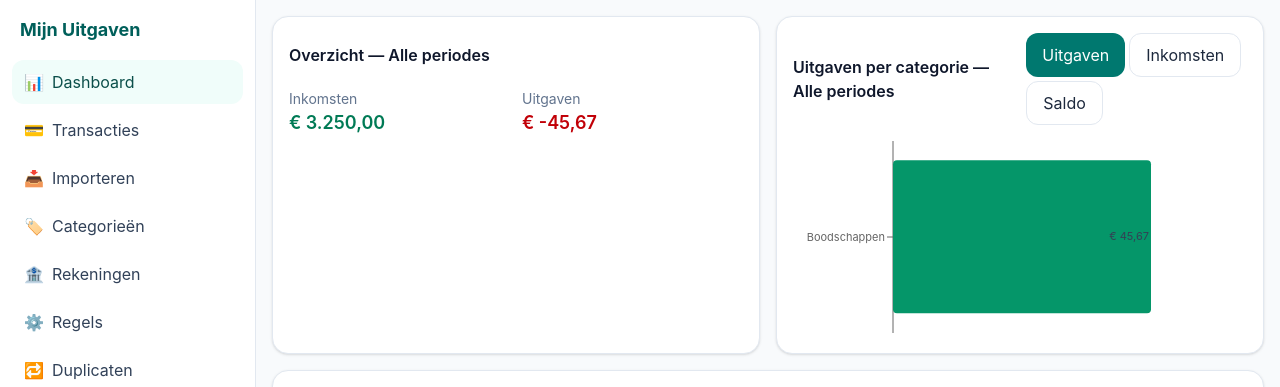
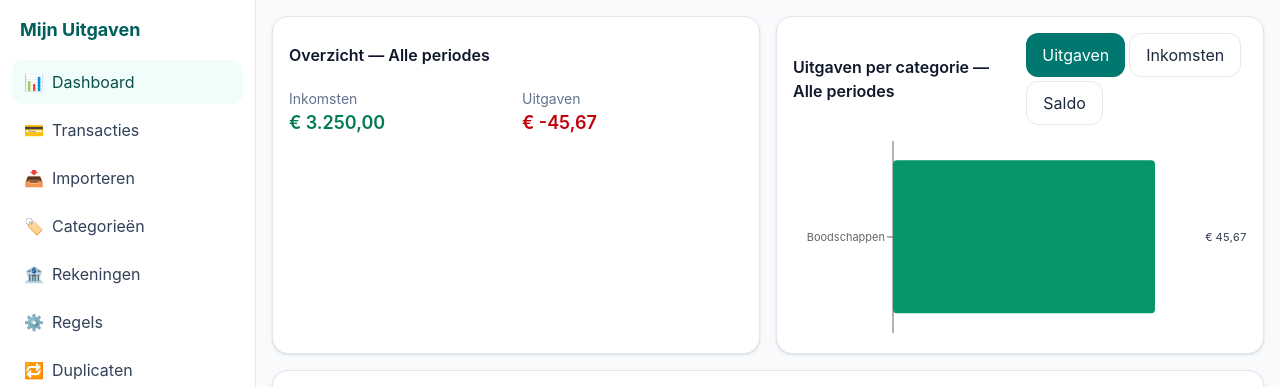
Before and after one commit to migila1/testsite, a React (Vite) app: page / in a window 1280 px wide. Shown: the top 387 px of the page. Built offline with nearby package versions, Linux system fonts and the light colour scheme.

Commit message:
nog een aanpassing

```diff
--- a/src/pages/Dashboard.jsx
+++ b/src/pages/Dashboard.jsx
@@ -1,5 +1,5 @@
 import { useMemo, useState } from 'react'
-import { Bar, BarChart, Cell, LabelList, ResponsiveContainer, Tooltip, XAxis, YAxis } from 'recharts'
+import { Bar, BarChart, Cell, ResponsiveContainer, Tooltip, XAxis, YAxis } from 'recharts'
 import Button from '../components/ui/Button.jsx'
 import Card from '../components/ui/Card.jsx'
 import { formatCents, parseEuroToCents } from '../lib/money.js'
@@ -122,46 +122,6 @@ export default function Dashboard() {
     return '#334155'
   }
 
-  const renderBarAmountLabel = (props) => {
-    const { y, height, value, viewBox } = props
-    if (value == null) return null
-    const right = (viewBox?.x ?? 0) + (viewBox?.width ?? 0) - 2
-    const cy = (y ?? 0) + (height ?? 0) / 2
-    return (
-      <text
-        x={right}
-        y={cy}
-        fill={chartLabelColor(value)}
-        fontSize={11}
-        dominantBaseline="middle"
-        textAnchor="end"
-      >
-        {formatChartLabel(value)}
-      </text>
-    )
-  }
-
-  /** Saldo: staven altijd naar rechts (magnitude); label toont teken, vast rechts in het diagram. */
-  const renderBalanceBarLabel = (props) => {
-    const { y, height, payload, viewBox } = props
-    const value = payload?.totalCents
-    if (value == null) return null
-    const right = (viewBox?.x ?? 0) + (viewBox?.width ?? 0) - 2
-    const cy = (y ?? 0) + (height ?? 0) / 2
-    return (
-      <text
-        x={right}
-        y={cy}
-        fill={chartLabelColor(value)}
-        fontSize={11}
-        dominantBaseline="middle"
-        textAnchor="end"
-      >
-        {formatChartLabel(value)}
-      </text>
-    )
-  }
-
   if (loading) return <p className="text-slate-600">Laden…</p>
 
   const monthOptions =
@@ -225,21 +185,26 @@ export default function Dashboard() {
         {byCat.length === 0 ? (
           <p className="text-sm text-slate-500">{modeMeta.empty}</p>
         ) : (
-          <div className="w-full min-w-0" style={{ height: chartHeight }}>
+          <div className="flex w-full min-w-0" style={{ height: chartHeight }}>
+            <div className="min-w-0 flex-1">
               <ResponsiveContainer width="100%" height="100%">
                 <BarChart
                   data={byCat}
                   layout="vertical"
-                margin={{ left: 4, right: 96, top: 4, bottom: 4 }}
+                  margin={{ left: 4, right: 8, top: 4, bottom: 4 }}
                 >
-                <XAxis type="number" hide domain={chartMode === 'balance' ? [0, 'dataMax'] : [0, 'dataMax']} />
+                  <XAxis type="number" hide domain={[0, 'dataMax']} />
                   <YAxis type="category" dataKey="name" width={96} tick={{ fontSize: 11 }} />
                   <Tooltip
                     formatter={(v, _name, item) =>
-                    formatChartLabel(chartMode === 'balance' ? item?.payload?.totalCents : v)
+                      formatChartLabel(item?.payload?.totalCents ?? v)
                     }
                   />
-                <Bar dataKey={chartMode === 'balance' ? 'barMagnitude' : 'totalCents'} radius={4}>
+                  <Bar
+                    dataKey={chartMode === 'balance' ? 'barMagnitude' : 'totalCents'}
+                    radius={4}
+                    isAnimationActive={false}
+                  >
                     {byCat.map((entry) => (
                       <Cell
                         key={entry.categoryId}
@@ -252,12 +217,27 @@ export default function Dashboard() {
                         }
                       />
                     ))}
-                  <LabelList
-                    content={chartMode === 'balance' ? renderBalanceBarLabel : renderBarAmountLabel}
-                  />
                   </Bar>
                 </BarChart>
               </ResponsiveContainer>
+            </div>
+            <div
+              className="grid w-[5.25rem] shrink-0 text-[11px] tabular-nums leading-none"
+              style={{
+                gridTemplateRows: `repeat(${byCat.length}, 1fr)`,
+                paddingTop: 4,
+                paddingBottom: 4,
+              }}
+              aria-hidden
+            >
+              {byCat.map((row) => (
+                <div key={row.categoryId} className="flex items-center justify-end text-right">
+                  <span style={{ color: chartLabelColor(row.totalCents) }}>
+                    {formatChartLabel(row.totalCents)}
+                  </span>
+                </div>
+              ))}
+            </div>
           </div>
         )}
       </Card>
```
Lines whose indentation alone changed are shown as unchanged.
